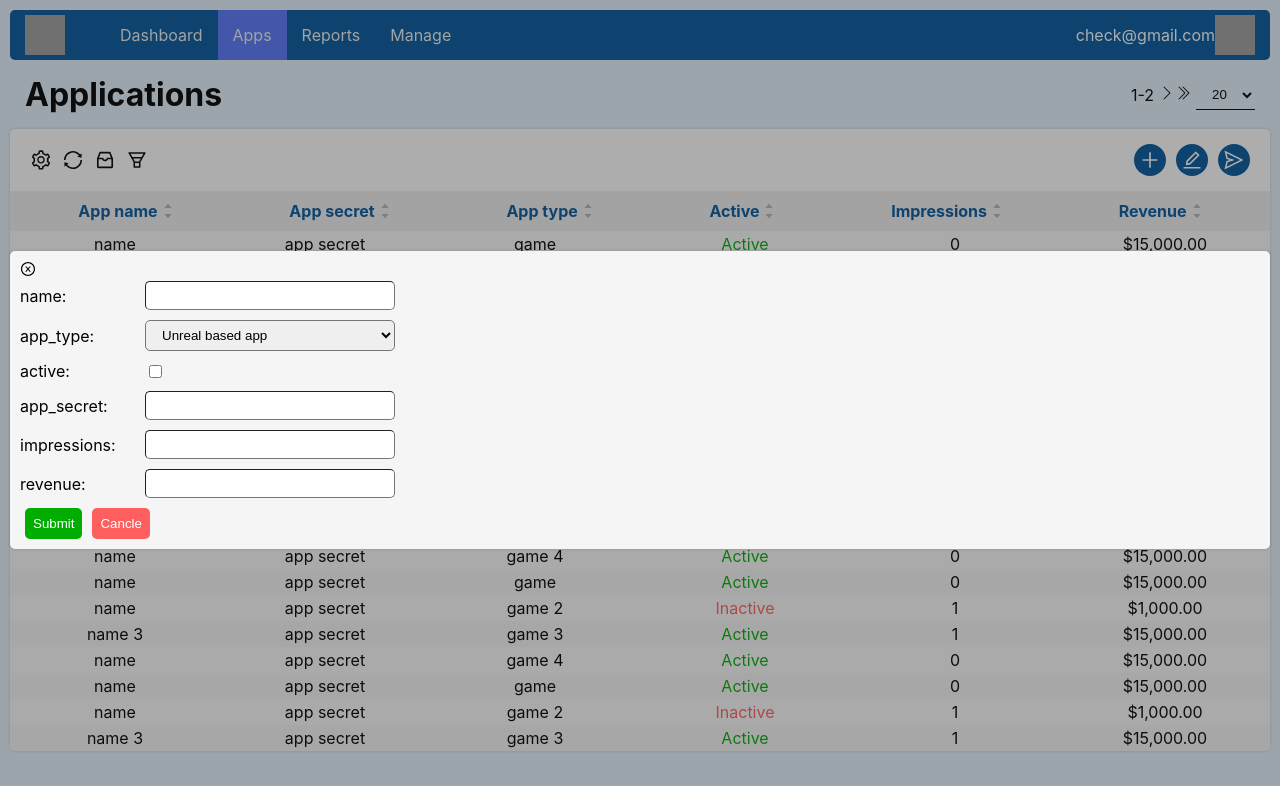
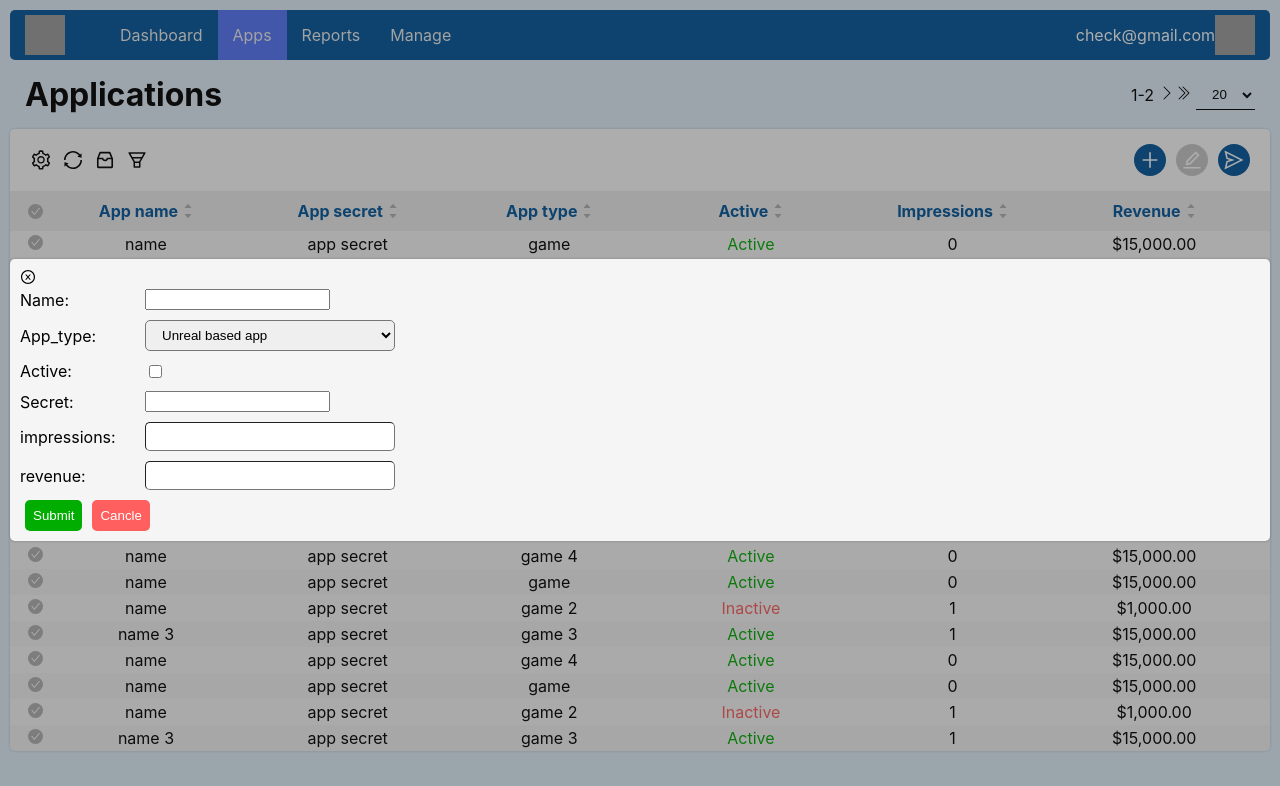
Before and after one commit to elchfox/dashboard-anz, a React (Create React App) app: page /Apps in a window 1280 px wide. Both pictures are taken after a click on the element 1150 px from the left and 160 px from the top of the page. Shown: the top 786 px of the page. Built offline with nearby package versions, Linux system fonts and the light colour scheme; grey boxes are pictures that could not be loaded.

Commit message:
select tab only and create new

```diff
--- a/src/App.scss
+++ b/src/App.scss
@@ -39,29 +39,38 @@
     .wapper-action{
       padding: 5px;
       border-radius: 20px;
-      background: #01579b;
       color: white;
     }
   }
   .table-header{
     background: #eeeeee;
-    padding: 10px;
+    padding: 10px 15px;
     color: #01579b;
+    .align-center.header-tab {
+      display: flex;
+      flex-direction: row;
+      flex: 1;
+      justify-content: center;
+  }
 
   }
-  .table-row:nth-child(odd) {
-    background: #fafafa;
+  .table-row{
+    padding: 0 15px;
+    &:nth-child(odd) {
+      background: #fafafa;
 
+    }
+    &:nth-child(even) {
+      background: #f5f5f5;
+
+    }
   }
-  .table-row:nth-child(even) {
-    background: #f5f5f5;
 
-  }
   .table-column {
     text-align: center;
     flex: 1;
-    padding: 3px;
-  }
+    padding: 3px 0;
+    }
 }
 
 
@@ -98,11 +107,4 @@
   border-width: 0;
   color: white;
   margin: 0 5px;
-  &.danger{
-    background: rgb(255, 95, 95);
-
-  }
-  &.success{
-    background-color: rgb(0, 173, 0);
-  }
 }
--- /dev/null
+++ b/src/components/CreateForm.js
@@ -0,0 +1,77 @@
+import React, {useState} from 'react';
+import {  useObserver } from "mobx-react";
+import { GeneralStore } from '../stores';
+
+import { AiOutlineCloseCircle} from "react-icons/ai";
+const initialInfo = {
+    name:null,
+    app_type:[],
+    active:false,
+    app_secret:null,
+    impressions:0,
+    revenue:0
+}
+const options = ["Unreal based app","Unity based app","Farcry based app"]
+const CreateForm = ({onCancel}) => {
+
+        const [info, setInfo] = useState(initialInfo)
+    const onSubmit = (e)=> {
+        e.preventDefault()
+        GeneralStore.onSubmit(info)
+        onCancel(false)
+    }
+
+    const onChange =(key,text)=> {
+        setInfo({
+             ...info,
+            [key]:text
+        })
+    }
+
+    return  useObserver(()=>
+    <div className={"modal centring"}>
+        <form>
+            <div  className={'close'} onClick={()=> onCancel(false)}>
+                <AiOutlineCloseCircle/>
+            </div>
+
+                <div className={"row align-center"} style={{marginBottom:10}}>
+                    <label for={`id-name`} className={"form-label space-right"}>Name:</label>
+                    <input id={`id-name`} type={'text'} onChange={(e)=> onChange("name",e.target.value)}  />
+                </div>
+                <div className={"row align-center"} style={{marginBottom:10}}>
+                    <label for={`id-option`} className={"form-label space-right"}>App_type:</label>
+                    <select id={`id-option`}  onChange={(e)=> onChange("app_type",e.target.value)}>
+                        {options.map((option)=> <option value={option}>{option}</option>) }
+                    </select>
+                </div>
+                <div className={"row align-center"} style={{marginBottom:10}}>
+                    <label for={`id-active`} className={"form-label space-right"}>Active:</label>
+                    <input id={`id-active`} type={'checkbox'}  onChange={(e)=> onChange("active",e.target.value)} />
+                </div>
+                <div className={"row align-center"} style={{marginBottom:10}}>
+                    <label for={`id-secret`} className={"form-label space-right"}>Secret:</label>
+                    <input id={`id-secret`} type={'text'}  onChange={(e)=> onChange("app_secret",e.target.value)} />
+                </div>
+                <div className={"row align-center"} style={{marginBottom:10}}>
+                    <label for={`id-impressions`} className={"form-label space-right"}>impressions:</label>
+                    <input id={`id-impressions`} type={'number'}   onChange={(e)=> onChange("impressions",Number(e.target.value))}   />
+                </div>
+                <div className={"row align-center"} style={{marginBottom:10}}>
+                    <label for={`id-revenue`} className={"form-label space-right"}>revenue:</label>
+                    <input id={`id-revenue`} type={'number'}   onChange={(e)=> onChange("revenue",Number(e.target.value))} />
+                </div>
+            <div className={'row'}>
+                        <button className={"btn success"}  onClick={(e)=> onSubmit(e)}>Submit</button>
+                        <button className={"btn danger"} onClick={()=> onCancel(false)}>Cancle</button>
+            </div>
+        </form>
+    </div>
+    );
+};
+
+
+
+
+
+export default CreateForm;
--- a/src/components/CustomTable.js
+++ b/src/components/CustomTable.js
@@ -6,13 +6,16 @@ import { AiOutlineSetting, AiOutlineSync , AiOutlineInbox,AiOutlineFunnelPlot,
     AiOutlineEdit,
     AiOutlineSend,
     AiFillCaretDown,
+    AiOutlineCheck,
     AiFillCaretUp} from "react-icons/ai";
 import Form from './Form';
+import CreateForm from './CreateForm';
 
 
 
 const CustomTable = () => {
-    const [visible, setVisible] = useState(false)
+    const [visibleCreate, setVisibleCreate] = useState(false)
+    const [visibleEdit, setVisibleEdit] = useState(false)
     const numberWithCommas =  (x) =>{
         var parts = x.toFixed(2).toString().split(".");
         parts[0] = parts[0].replace(/\B(?=(\d{3})+(?!\d))/g, ",");
@@ -29,20 +32,30 @@ const CustomTable = () => {
                     <div className="btn-action centring"> <AiOutlineFunnelPlot style={{fontSize:22}} /></div>
                 </div>
                 <div className="row">
-                    <div className="btn-action wapper-action centring" onClick={()=> setVisible(true)}> <AiOutlinePlus style={{fontSize:22}} /> </div>
-                    <div className="btn-action wapper-action centring" onClick={()=> {}}> <AiOutlineEdit  style={{fontSize:22}} /></div>
-                    <div className="btn-action wapper-action centring" onClick={()=> {}}> <AiOutlineSend style={{fontSize:22}} /></div>
+                    <div className="btn-action wapper-action centring blue"
+
+                    onClick={()=> setVisibleCreate(true)}> <AiOutlinePlus style={{fontSize:22}} /> </div>
+                    <div className={`btn-action wapper-action centring ${GeneralStore.selectItem !== null ? "success" : "gray"}`}
+                    disabled={GeneralStore.selectItem === null}
+                    onClick={()=> setVisibleEdit(true)}> <AiOutlineEdit  style={{fontSize:22}} /></div>
+                    <div className="btn-action wapper-action centring blue" onClick={()=> {}}> <AiOutlineSend style={{fontSize:22}} /></div>
                 </div>
             </div>
             <div className={"row-around table-header"}>
-                {GeneralStore.parts.table.columns.map((item)=>
-                    <div className={"row align-center header-tab"}
-                    onClick={()=> GeneralStore.OnSort(item.field,GeneralStore.descending === 1 ? 2 : 1)}
+                <div className={"align-center header-tab"} style={{flex:0.1}} >
+                    <AiOutlineCheck className={`circle ${GeneralStore.selectItem !== null ? "success" : 'gray'}`}/>
+                </div>
+                {GeneralStore.parts.table.columns.map((item,index)=>
+                    <div className={"align-center header-tab"}
+                    key={index}
+                    onClick={()=> GeneralStore.onSort(item.field,GeneralStore.descending === 1 ? 2 : 1)}
                     name={item.field}>
+                        <div className="row">
                         <b>{item.header}</b>
                         <div className="column box-sort">
                             <AiFillCaretUp className={`arrow-sort ${GeneralStore.descending  === 1? "black" : ""}`}/>
                             <AiFillCaretDown className={`arrow-sort ${GeneralStore.descending === 2 ?"black" : ""}`}/>
+                        </div>
                         </div>
                     </div>
                 )}
@@ -52,6 +65,12 @@ const CustomTable = () => {
 
                 { GeneralStore.dataJson.slice(GeneralStore.start,GeneralStore.end).map((item,index)=>
                 <div className="row-around table-row" key={index}>
+                    <div className={"table-column"} style={{flex:0.1}}>
+                        {console.log(GeneralStore.selectItem === GeneralStore.start + index)}
+                        <AiOutlineCheck
+                        onClick={()=> GeneralStore.onSelect(GeneralStore.start + index)}
+                        className={`circle ${GeneralStore.selectItem === GeneralStore.start + index ? "success" : 'gray'}`}/>
+                    </div>
                     <div className={"table-column"}>{item.name}</div>
                     <div className={"table-column"}>{item.app_secret}</div>
                     <div className={"table-column"}>{item.app_type}</div>
@@ -61,7 +80,8 @@ const CustomTable = () => {
                 </div>
                 )}
             </div>
-            {visible && <Form onCancel={(visible)=> setVisible(visible)}/>}
+            {visibleEdit && <Form onCancel={(visibleEdit)=> setVisibleEdit(visibleEdit)}/>}
+            {visibleCreate && <CreateForm onCancel={(visibleCreate)=> setVisibleCreate(visibleCreate)}/>}
         </div>
     );
 };
--- a/src/index.scss
+++ b/src/index.scss
@@ -12,7 +12,11 @@ body {
   -moz-osx-font-smoothing: grayscale;
 }
 .App{
-
+  [disabled]
+  {
+    pointer-events: none;
+    opacity: 0.7;
+  }
   h1, h2, h3, h4 , h5 ,h6{
     margin: 0;
 
@@ -92,5 +96,24 @@ body {
       color: black;
     }
   }
+  .circle {
+    width: 15px;
+    height: 15px;
+    border-radius: 15px;
+    padding: 02px;
+    color: white;
+}
+.gray{
+  background-color: #b3b3b3;
+}
+.danger{
+  background-color: rgb(255, 95, 95);
 
 }
+.success{
+  background-color: rgb(0, 173, 0);
+}
+.blue{
+  background-color:  #01579b;
+}
+}
--- a/src/pages/Home.js
+++ b/src/pages/Home.js
@@ -25,13 +25,13 @@ const Home = () => {
                         <div className={"align-center space-right"}>
                             {GeneralStore.currentPage !== 0 &&
                             <>
-                                <BsChevronDoubleLeft onClick={()=>  GeneralStore.OnChangePage(0)}/>
-                                <BsChevronLeft onClick={()=>GeneralStore.OnChangePage(GeneralStore.currentPage - 1) }/>
+                                <BsChevronDoubleLeft onClick={()=>  GeneralStore.onChangePage(0)}/>
+                                <BsChevronLeft onClick={()=>GeneralStore.onChangePage(GeneralStore.currentPage - 1) }/>
                              </>}
                              {GeneralStore.currentPage + 1 < GeneralStore.maxPage &&
                              <>
-                             <BsChevronRight onClick={()=>GeneralStore.OnChangePage(GeneralStore.currentPage + 1)}/>
-                            <BsChevronDoubleRight onClick={()=>GeneralStore.OnChangePage(GeneralStore.maxPage - 1)}/>
+                             <BsChevronRight onClick={()=>GeneralStore.onChangePage(GeneralStore.currentPage + 1)}/>
+                            <BsChevronDoubleRight onClick={()=>GeneralStore.onChangePage(GeneralStore.maxPage - 1)}/>
                             </>}
                         </div>
                     </div>
--- a/src/stores/GeneralStore.js
+++ b/src/stores/GeneralStore.js
@@ -1,7 +1,7 @@
 import { makeAutoObservable, runInAction, toJS} from "mobx"
 import config from '../front_lead_home_assignment';
 
-const FetchData = [
+var FetchData = [
   {
       name: "name",
       app_secret: "app secret",
@@ -151,6 +151,7 @@ class GeneralStore {
   limit = 20
   currentPage = 0
   maxPage = 0
+  selectItem = null;
   start =  0
   end = 20
   descending = 0;
@@ -180,7 +181,7 @@ class GeneralStore {
        this.end = this.start + this.limit
       })
      }
-     OnChangePage = (num)=> {
+    onChangePage = (num)=> {
       runInAction(()=> {
         this.currentPage = num
        this.maxPage =  parseInt((this.dataJson.length / this.limit) + 1)
@@ -188,7 +189,7 @@ class GeneralStore {
        this.end = this.start + this.limit
       })
      }
-     OnSort = (keyName,descending)=> {
+     onSort = (keyName,descending)=> {
       runInAction(()=> {
        let sorted =  FetchData.sort((a,b)=> {
           if(descending  === 1){
@@ -205,6 +206,19 @@ class GeneralStore {
 
       })
      }
+     onSubmit = (data)=> {
+      runInAction(()=> {
+        FetchData.unshift(data)
+       this.dataJson = [...FetchData]
+
+      })
+     }
+     onSelect = (selected)=> {
+      runInAction(()=> {
+      this.selectItem = this.selectItem === selected ? null : selected
+
+      })
+     }
 }
 
 export default  new GeneralStore();
```
